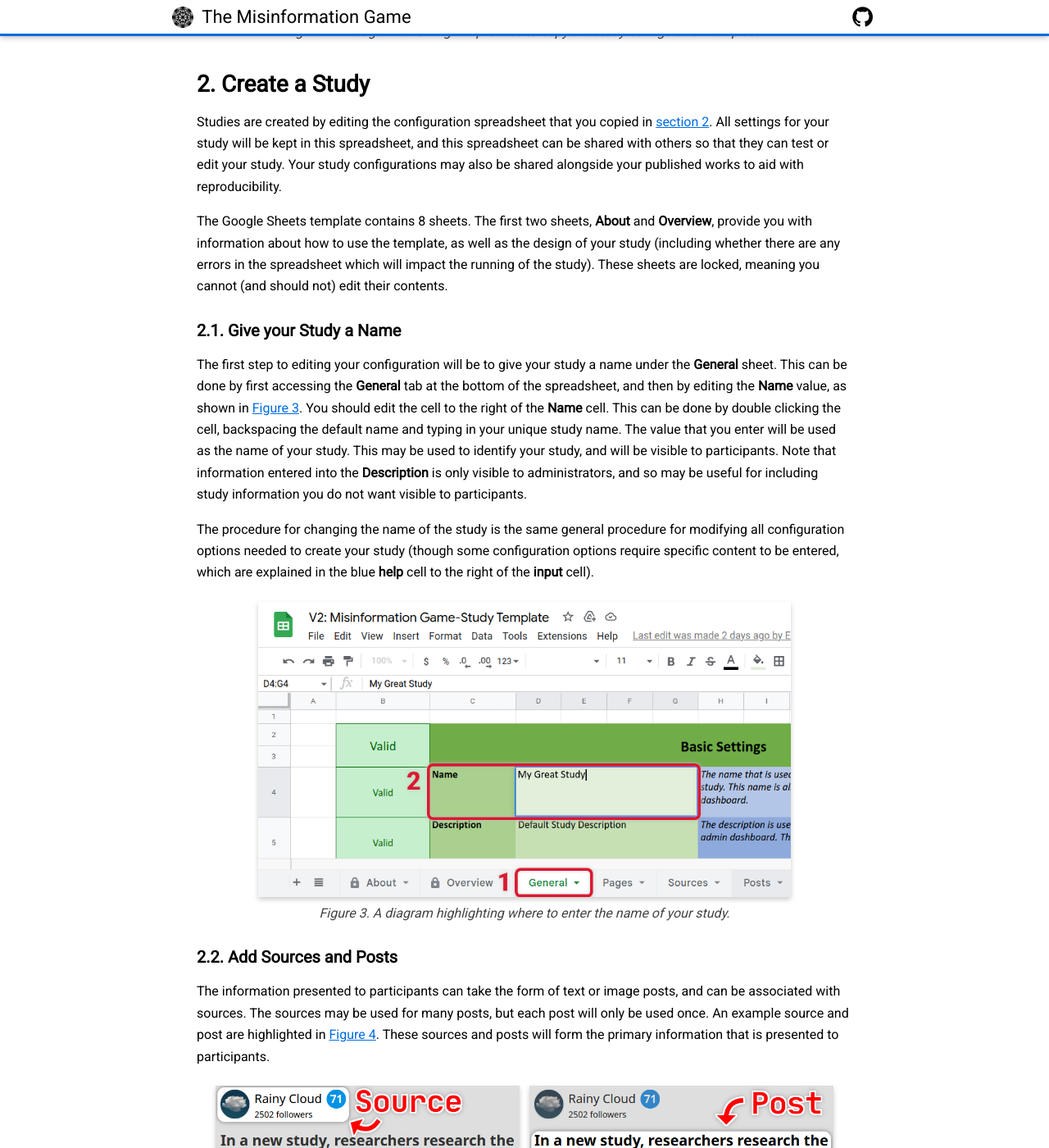
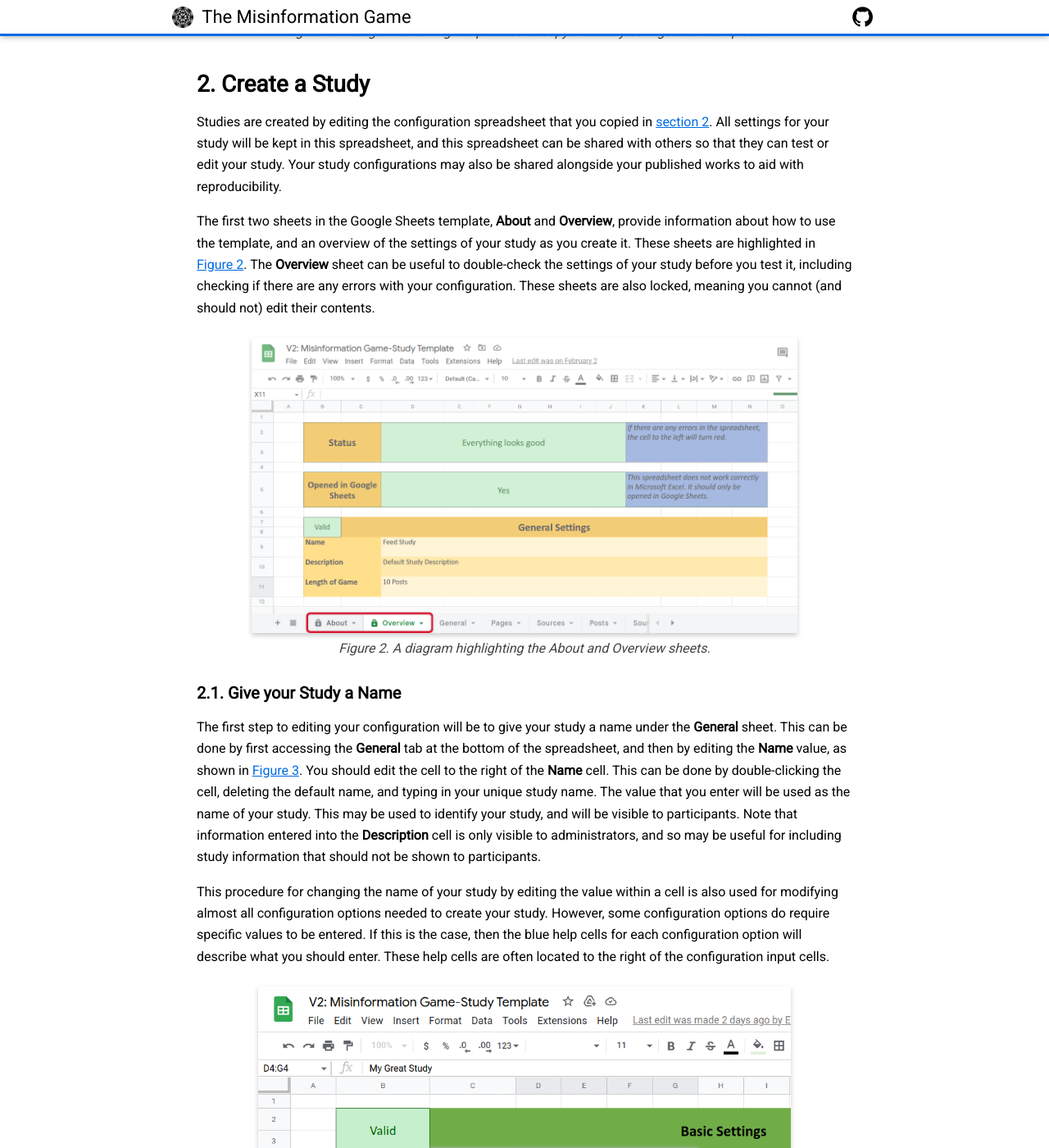
Before and after one commit to beekewardin/themisinformationgame.github.io, a Jekyll site: the page built from GettingStarted.md, in a window 1280 px wide and 1400 px high, scrolled down 1361 px. Shown: the whole window at 82% size. Built offline with Jekyll 4.4.1, drawn with Linux system fonts in a browser that asks for light colours; nearby versions of some CDN libraries; our own code applies the rules of GitHub Pages for plain Markdown files.

Commit message:
Add About/Overview sheet figure

```diff
--- a/GettingStarted.md
+++ b/GettingStarted.md
@@ -29,15 +29,15 @@ spreadsheet will hold all the settings of your study. You can access
 the template from [the study configuration template page](/link/StudyTemplate).
 On this page, you should follow the latest recommended Google Sheets
 link. Once opened, select **_File -> Make a copy_** to clone the
-spreadsheet, as shown in [Figure 2](#fig2). Your copy of the
+spreadsheet, as shown in [Figure 1](#fig1). Your copy of the
 spreadsheet will now be linked to your Google account, and you
 may edit it to build your own study. More information about this
 process can be found [here](/StudyConfiguration#create).
 
-<figure id="fig2">
+<figure id="fig1">
     <img src="diagrams/make-a-copy.png" height="412" alt="A diagram showing the process to copy the study configuration template." />
     <figcaption>
-        <a href="#fig2">Figure 2.</a> A diagram showing the process to copy the study configuration template.
+        <a href="#fig1">Figure 1.</a> A diagram showing the process to copy the study configuration template.
     </figcaption>
 </figure>
 
@@ -52,9 +52,21 @@ be shared with others so that they can test or edit your study.
 Your study configurations may also be shared alongside your
 published works to aid with reproducibility.
 
-The Google Sheets template contains 8 sheets. The first two sheets,
-**About** and **Overview**, provide you with information about how
-to use the template, as well as the design of your study (including whether there are any errors in the spreadsheet which will impact the running of the study). These sheets are locked, meaning you cannot (and should not) edit their contents.
+The first two sheets in the Google Sheets template, **About** and
+**Overview**, provide information about how to use the template,
+and an overview of the settings of your study as you create it.
+These sheets are highlighted in [Figure 2](#fig2).
+The **Overview** sheet can be useful to double-check the settings
+of your study before you test it, including checking if there are
+any errors with your configuration. These sheets are also locked,
+meaning you cannot (and should not) edit their contents.
+
+<figure id="fig2">
+    <img src="diagrams/about-overview-sheets.png" height="742" alt="A diagram highlighting the About and Overview sheets." />
+    <figcaption>
+        <a href="#fig2">Figure 2.</a> A diagram highlighting the About and Overview sheets.
+    </figcaption>
+</figure>
 
 ### 2.1. Give your Study a Name
 {:#create-name}
@@ -64,12 +76,21 @@ your study a name under the **General** sheet. This can be done
 by first accessing the **General** tab at the bottom of the
 spreadsheet, and then by editing the **Name** value, as shown in
 [Figure 3](#fig3). You should edit the cell to the right of
-the **Name** cell. This can be done by double clicking the cell, backspacing the default name and typing in your unique study name. The value that you enter will be used as the name of your study. This may be used to identify your
-study, and will be visible to participants. Note that information entered into the **Description** is only visible to administrators, and so may be useful for including study information you do not want visible to participants.
+the **Name** cell. This can be done by double-clicking the cell,
+deleting the default name, and typing in your unique study name.
+The value that you enter will be used as the name of your study.
+This may be used to identify your study, and will be visible to
+participants. Note that information entered into the **Description**
+cell is only visible to administrators, and so may be useful for
+including study information that should not be shown to participants.
 
-The procedure for changing the name of the study is the same general procedure for modifying all configuration options
-needed to create your study (though some configuration options require specific content to be entered, which are explained in the blue **help** cell to the right of the **input** cell).
-
+This procedure for changing the name of your study by editing the
+value within a cell is also used for modifying almost all configuration
+options needed to create your study. However, some configuration options
+do require specific values to be entered. If this is the case, then
+the blue help cells for each configuration option will describe what
+you should enter. These help cells are often located to the right
+of the configuration input cells.
 
 <figure id="fig3">
     <img src="diagrams/give-study-a-name.png" height="517" alt="A diagram highlighting where to enter the name of your study." />
```
Also changed, not shown: diagrams/about-overview-sheets.png (added).
